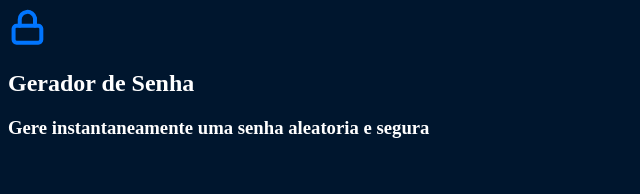
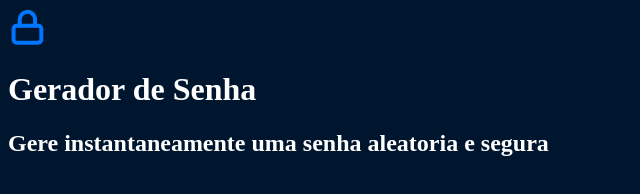
Before and after one commit to RafaelNRomero/Senhas, a plain HTML site: page index.html in a window 1280 px wide. Shown: the whole page, without its empty margins (0-640 px from the left). Drawn offline with Linux system fonts and the light colour scheme.

Commit message:
Add files via upload

```diff
--- a/index.html
+++ b/index.html
@@ -7,8 +7,8 @@
     <link rel="stylesheet" href="style.css">
 </head>
 <body>
-    <img src="unlock.svg" alt="cadeado fechado">
-    <h2 class="titulo-principal">Gerador de Senha</h2>
-    <h3 class="titulo-secundario">Gere instantaneamente uma senha aleatoria e segura</h3>
+    <img src="unlock.svg" alt="cadeado-fechado" class="imagem-principal">
+    <h1 class="titulo-principal">Gerador de Senha</h1>
+    <h2 class="titulo-secundario">Gere instantaneamente uma senha aleatoria e segura</h2>
 </body>
 </html>
--- a/style.css
+++ b/style.css
@@ -1,6 +1,9 @@
 :root{
     --branco: white;
     --cor-de-fundo: #00162E;
+    --fundo-senha:  #00244D;
+    --fundo-texto:  #001E40;
+    --borda: #0075FF;
 }
 
 body{
```
